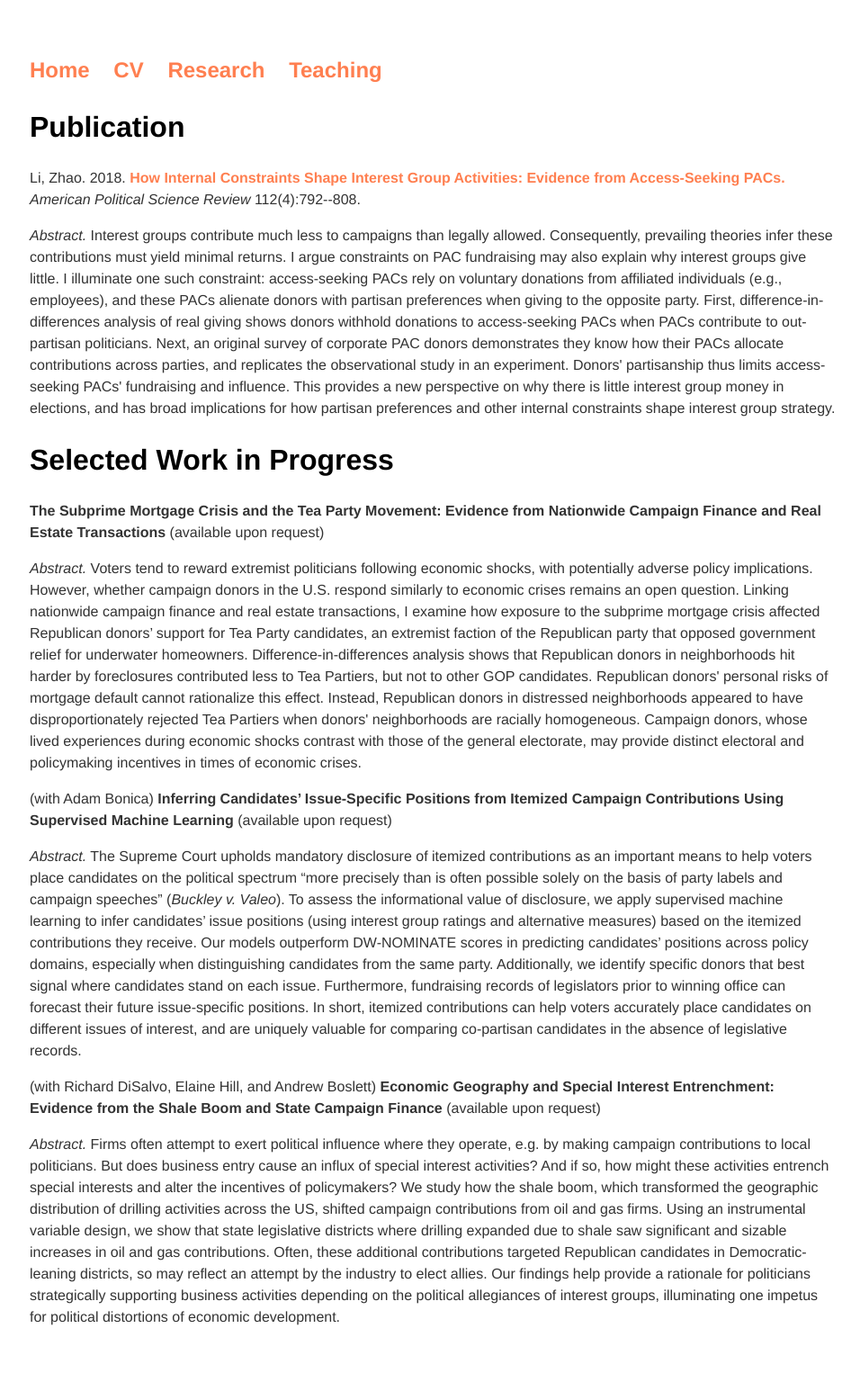
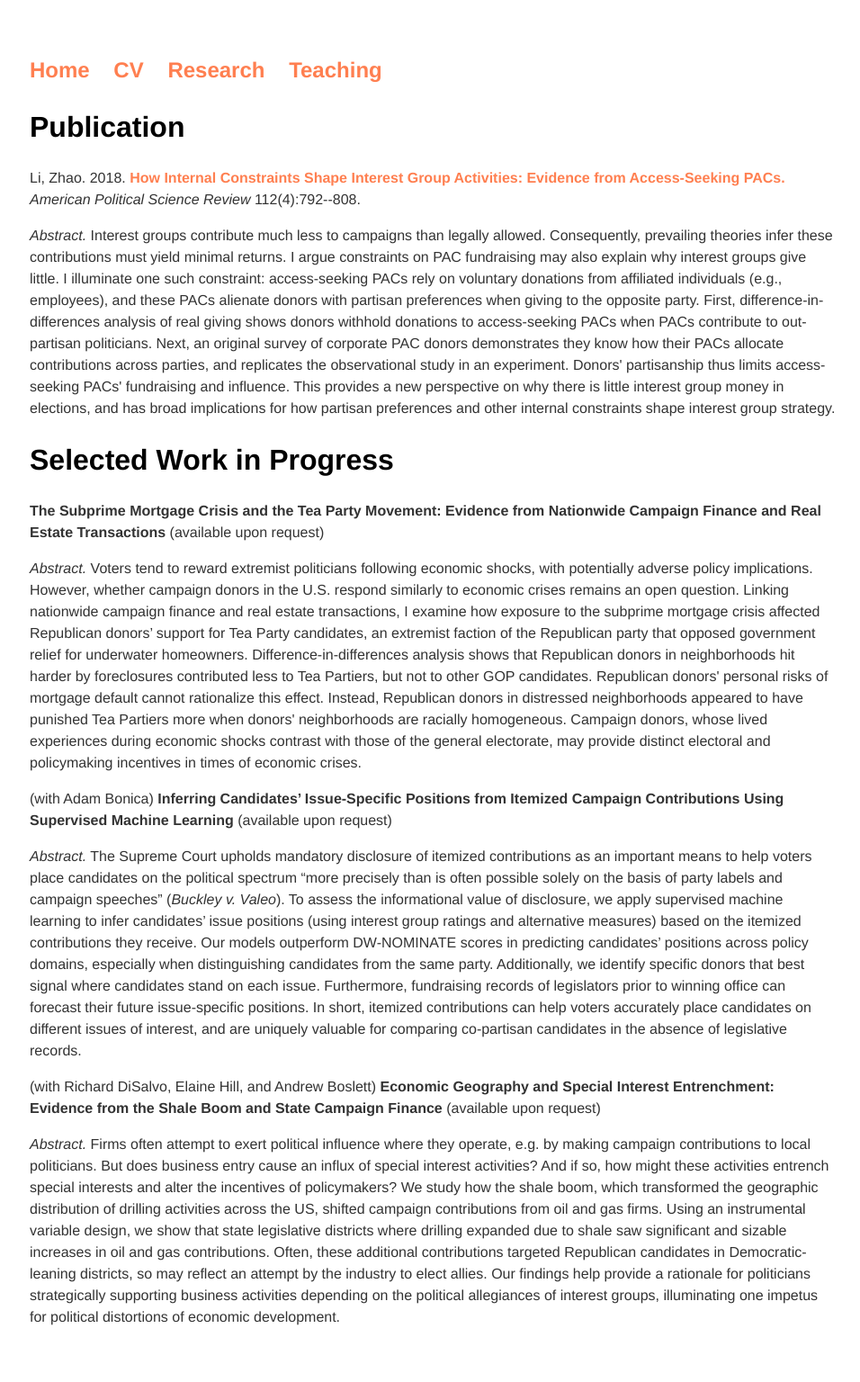
Before and after one commit to zhaoliresearch/zhaoliresearch.github.io, a Jekyll site: the page built from research/index.html, in a window 1280 px wide. Shown: the whole page at 90% size, without its empty margins (159-1115 px from the left). Built offline with Jekyll 4.4.1, drawn with Linux system fonts in a browser that asks for light colours.

Commit message:
Update index.html

```diff
--- a/research/index.html
+++ b/research/index.html
@@ -8,7 +8,7 @@
   <p><i>Abstract.</i> Interest groups contribute much less to campaigns than legally allowed. Consequently, prevailing theories infer these contributions must yield minimal returns. I argue constraints on PAC fundraising may also explain why interest groups give little. I illuminate one such constraint: access-seeking PACs rely on voluntary donations from affiliated individuals (e.g., employees), and these PACs alienate donors with partisan preferences when giving to the opposite party. First, difference-in-differences analysis of real giving shows donors withhold donations to access-seeking PACs when PACs contribute to out-partisan politicians. Next, an original survey of corporate PAC donors demonstrates they know how their PACs allocate contributions across parties, and replicates the observational study in an experiment. Donors' partisanship thus limits access-seeking PACs' fundraising and influence. This provides a new perspective on why there is little interest group money in elections, and has broad implications for how partisan preferences and other internal constraints shape interest group strategy.</p>
 <h2>Selected Work in Progress </h2>
 <p><b>The Subprime Mortgage Crisis and the Tea Party Movement: Evidence from Nationwide Campaign Finance and Real Estate Transactions</b> (available upon request)</p>
-<p><i>Abstract.</i> Voters tend to reward extremist politicians following economic shocks, with potentially adverse policy implications. However, whether campaign donors in the U.S. respond similarly to economic crises remains an open question. Linking nationwide campaign finance and real estate transactions, I examine how exposure to the subprime mortgage crisis affected Republican donors’ support for Tea Party candidates, an extremist faction of the Republican party that opposed government relief for underwater homeowners. Difference-in-differences analysis shows that Republican donors in neighborhoods hit harder by foreclosures contributed less to Tea Partiers, but not to other GOP candidates. Republican donors' personal risks of mortgage default cannot rationalize this effect. Instead, Republican donors in distressed neighborhoods appeared to have disproportionately rejected Tea Partiers when donors' neighborhoods are racially homogeneous. Campaign donors, whose lived experiences during economic shocks contrast with those of the general electorate, may provide distinct electoral and policymaking incentives in times of economic crises.</p>
+<p><i>Abstract.</i> Voters tend to reward extremist politicians following economic shocks, with potentially adverse policy implications. However, whether campaign donors in the U.S. respond similarly to economic crises remains an open question. Linking nationwide campaign finance and real estate transactions, I examine how exposure to the subprime mortgage crisis affected Republican donors’ support for Tea Party candidates, an extremist faction of the Republican party that opposed government relief for underwater homeowners. Difference-in-differences analysis shows that Republican donors in neighborhoods hit harder by foreclosures contributed less to Tea Partiers, but not to other GOP candidates. Republican donors' personal risks of mortgage default cannot rationalize this effect. Instead, Republican donors in distressed neighborhoods appeared to have punished Tea Partiers more when donors' neighborhoods are racially homogeneous. Campaign donors, whose lived experiences during economic shocks contrast with those of the general electorate, may provide distinct electoral and policymaking incentives in times of economic crises.</p>
 <p>(with Adam Bonica) <b>Inferring Candidates’ Issue-Specific Positions from Itemized Campaign Contributions Using Supervised Machine Learning</b> (available upon request)</p>
 <p><i>Abstract.</i> The Supreme Court upholds mandatory disclosure of itemized contributions as an important means to help voters place candidates on the political spectrum “more precisely than is often possible solely on the basis of party labels and campaign speeches” (<i>Buckley v. Valeo</i>). To assess the informational value of disclosure, we apply supervised machine learning to infer candidates’ issue positions (using interest group ratings and alternative measures) based on the itemized contributions they receive. Our models outperform DW-NOMINATE scores in predicting candidates’ positions across policy domains, especially when distinguishing candidates from the same party. Additionally, we identify specific donors that best signal where candidates stand on each issue. Furthermore, fundraising records of legislators prior to winning office can forecast their future issue-specific positions. In short, itemized contributions can help voters accurately place candidates on different issues of interest, and are uniquely valuable for comparing co-partisan candidates in the absence of legislative records.</p>
 <p>(with Richard DiSalvo, Elaine Hill, and Andrew Boslett) <b>Economic Geography and Special Interest Entrenchment: Evidence from the Shale Boom and State Campaign Finance</b> (available upon request)</p>
```
